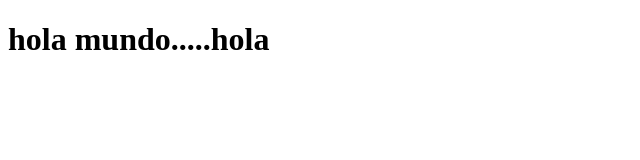
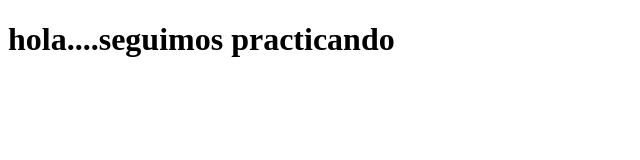
Before and after one commit to J738/Proyecto-1-, a plain HTML site: page index.html in a window 1280 px wide. Shown: the whole page, without its empty margins (0-640 px from the left). Drawn offline with Linux system fonts and the light colour scheme.

Commit message:
cambio titulo h1

```diff
--- a/index.html
+++ b/index.html
@@ -6,6 +6,6 @@
     <title>Document</title>
 </head>
 <body>
-    <h1>hola mundo.....hola</h1>
+    <h1>hola....seguimos practicando</h1>
 </body>
 </html>
```
